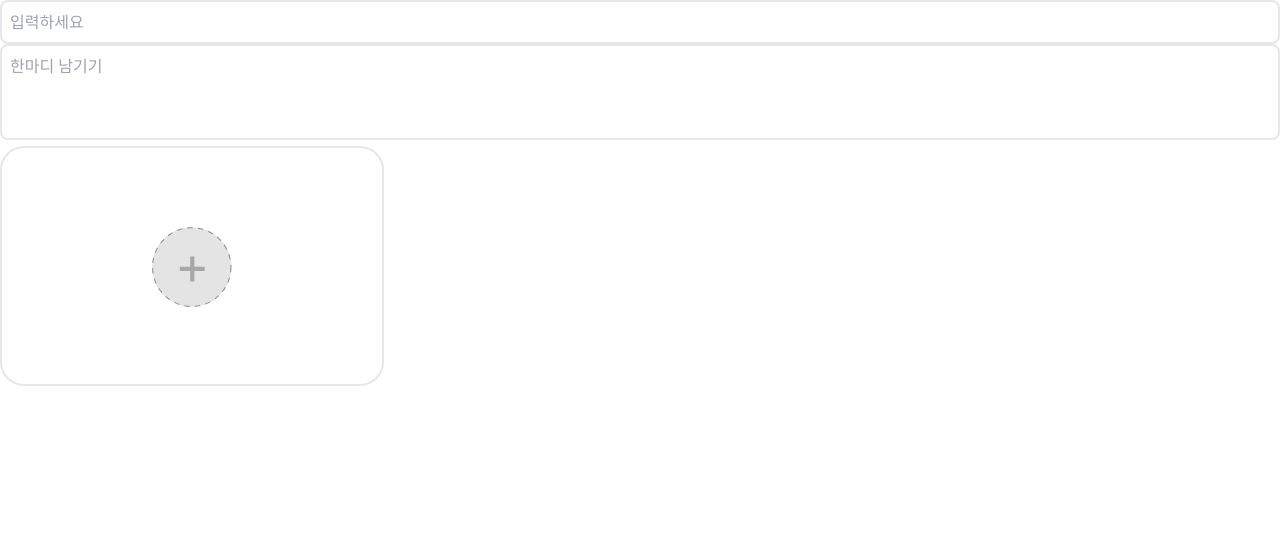
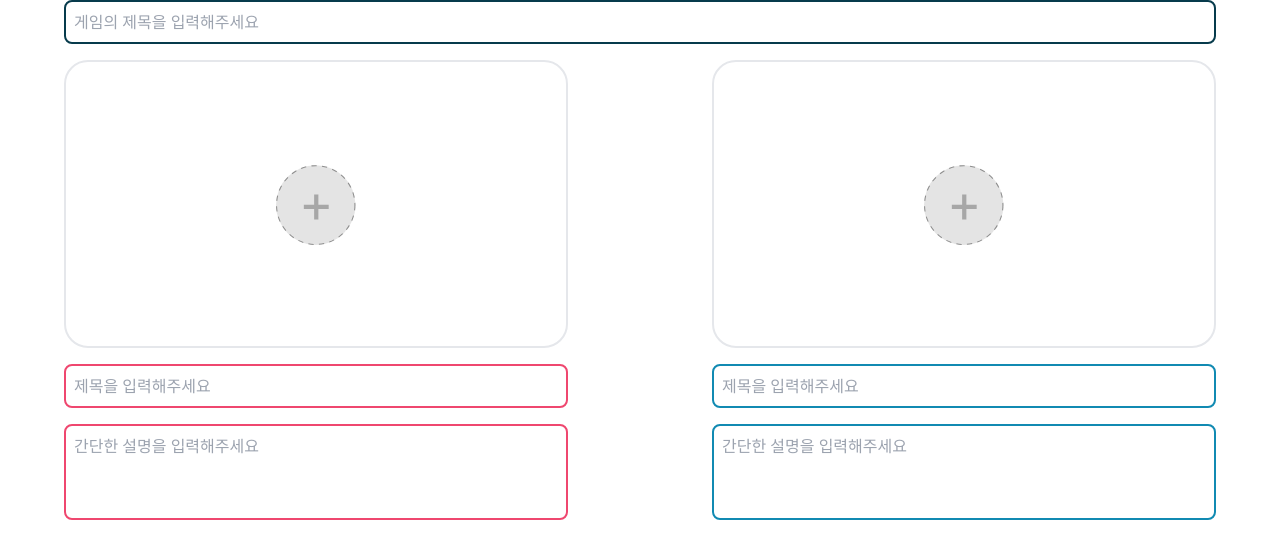
Before and after one commit to idea-mosaic/balance-master, a Next.js app in the folder frontend/: page /create in a window 1280 px wide. Shown: the top 558 px of the page. Built offline with nearby package versions, Linux system fonts and the light colour scheme.

Commit message:
[Feat] 생성 페이지 제작

```diff
--- /dev/null
+++ b/frontend/components/Candidate.tsx
@@ -0,0 +1,23 @@
+import ImageInput from "./ImageInput";
+import TextInput from "./TextInput";
+import TextareaInput from "./TextareaInput";
+
+interface Props {
+  color: "red" | "blue";
+}
+
+function Candidate({ color }: Props) {
+  return (
+    <div className="flex flex-col gap-4 w-full">
+      <ImageInput color={color} />
+      <TextInput color={color} placeholder="제목을 입력해주세요" />
+      <TextareaInput
+        color={color}
+        placeholder="간단한 설명을 입력해주세요"
+        height="h-24"
+      />
+    </div>
+  );
+}
+
+export default Candidate;
--- a/frontend/components/ImageInput.tsx
+++ b/frontend/components/ImageInput.tsx
@@ -26,7 +26,7 @@ const ImageInput = ({ color }: Props) => {
 
   return (
     <div
-      className={`border-2 ${BORDER_COLORS[color]} w-96 h-60 rounded-3xl flex justify-center items-center`}
+      className={`border-2 ${BORDER_COLORS[color]} w-full h-72 rounded-3xl flex justify-center items-center`}
       style={
         previewImage
           ? {
--- a/frontend/components/TextInput.tsx
+++ b/frontend/components/TextInput.tsx
@@ -1,5 +1,3 @@
-import { getBorderColor } from "@/utils/getBorderColor";
-
 interface Props {
   placeholder?: string;
   color?: "red" | "blue";
@@ -10,7 +8,7 @@ function TextInput({ placeholder, color, maxLength }: Props) {
   return (
     <input
       type="text"
-      className={`border-2 rounded-lg p-2 w-full ${getBorderColor(color)}`}
+      className={`border-2 rounded-lg p-2 w-full ${color}`}
       placeholder={placeholder}
       maxLength={maxLength}
     />
--- a/frontend/pages/create.tsx
+++ b/frontend/pages/create.tsx
@@ -1,18 +1,14 @@
-import ImageInput from "@/components/ImageInput";
+import Candidate from "@/components/Candidate";
 import TextInput from "@/components/TextInput";
-import TextareaInput from "@/components/TextareaInput";
 
 function create() {
   return (
-    <div>
-      <TextInput placeholder="입력하세요" color="red" />
-      <TextareaInput
-        placeholder="한마디 남기기"
-        maxLength={512}
-        height="h-24"
-        color="blue"
-      />
-      <ImageInput color="blue" />
+    <div className="flex flex-col gap-4 px-16">
+      <TextInput placeholder="게임의 제목을 입력해주세요" />
+      <div className="flex gap-36">
+        <Candidate color="red" />
+        <Candidate color="blue" />
+      </div>
     </div>
   );
 }
--- a/frontend/styles/globals.css
+++ b/frontend/styles/globals.css
@@ -31,4 +31,28 @@
   .main-color3 {
     @apply bg-mainColor3;
   }
+
+  textarea {
+    @apply border-mainColor3;
+  }
+
+  textarea.red {
+    @apply border-mainColor1;
+  }
+
+  textarea.blue {
+    @apply border-mainColor2;
+  }
+
+  input {
+    @apply border-mainColor3;
+  }
+
+  input.red {
+    @apply border-mainColor1;
+  }
+
+  input.blue {
+    @apply border-mainColor2;
+  }
 }
--- a/frontend/utils/getBorderColor.ts
+++ /dev/null
@@ -1,5 +0,0 @@
-import { BORDER_COLORS } from "@/constants/color";
-
-export const getBorderColor = (color: "red" | "blue" | undefined): string => {
-  return color ? BORDER_COLORS[color] : "border-mainColor3";
-};
```
